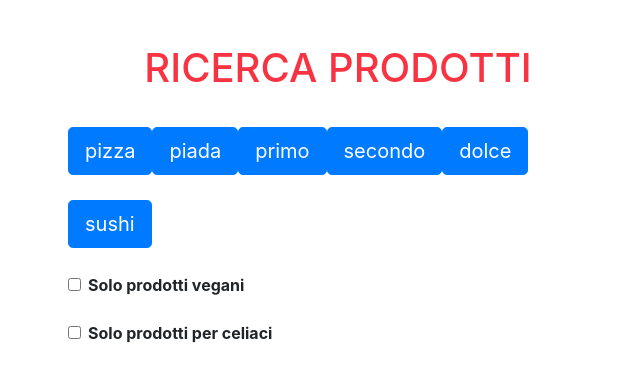
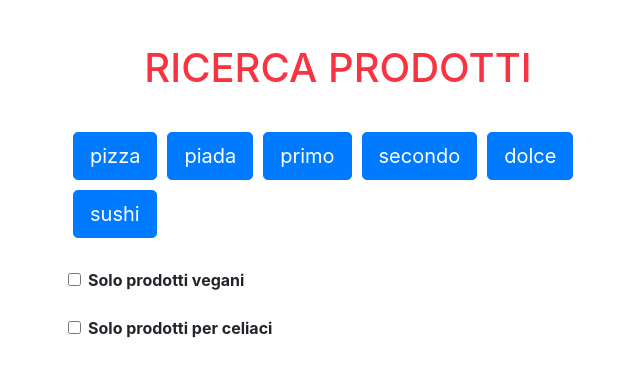
Before and after one commit to alavista/tecweb_project, a PHP site: page /products_research/products_research_index.php in a window 1280 px wide. Shown: the part 56-438 px from the top of the page, without its empty margins (302-942 px from the left). Run offline with PHP 8.4, Linux system fonts and the light colour scheme; data comes from the database, SQL or seed files in the repository; some libraries are stand-ins or nearby versions.

Commit message:
Minor css improvements

```diff
--- a/FoodCampus/php/products_research/products_research.css
+++ b/FoodCampus/php/products_research/products_research.css
@@ -3,6 +3,10 @@
 }
 
 #categoriesSection {
+    margin-bottom: 15px;
+}
+
+#categoryField {
     margin-bottom: 25px;
 }
 
@@ -37,14 +41,14 @@ table, th, td {
 }
 
 .noresult {
-    text-align: center;
+    text-align: left;
     font-weight: bold;
     margin-top: 30px;
     font-size: 1.2rem;
 }
 
 .category-btn {
-    margin-bottom: 25px;
+    margin: 5px 5px 5px 5px;
 }
 
 .changePlus {
--- a/FoodCampus/php/products_research/products_research.js
+++ b/FoodCampus/php/products_research/products_research.js
@@ -46,6 +46,10 @@ function searchProducts(category) {
                     }
 
                     $("#result_content").fadeIn(250);
+
+                    /*$("html, body").animate({
+                        scrollTop: $("table").offset().top
+                    }, 1000);*/
                 }
             }
         })
```
